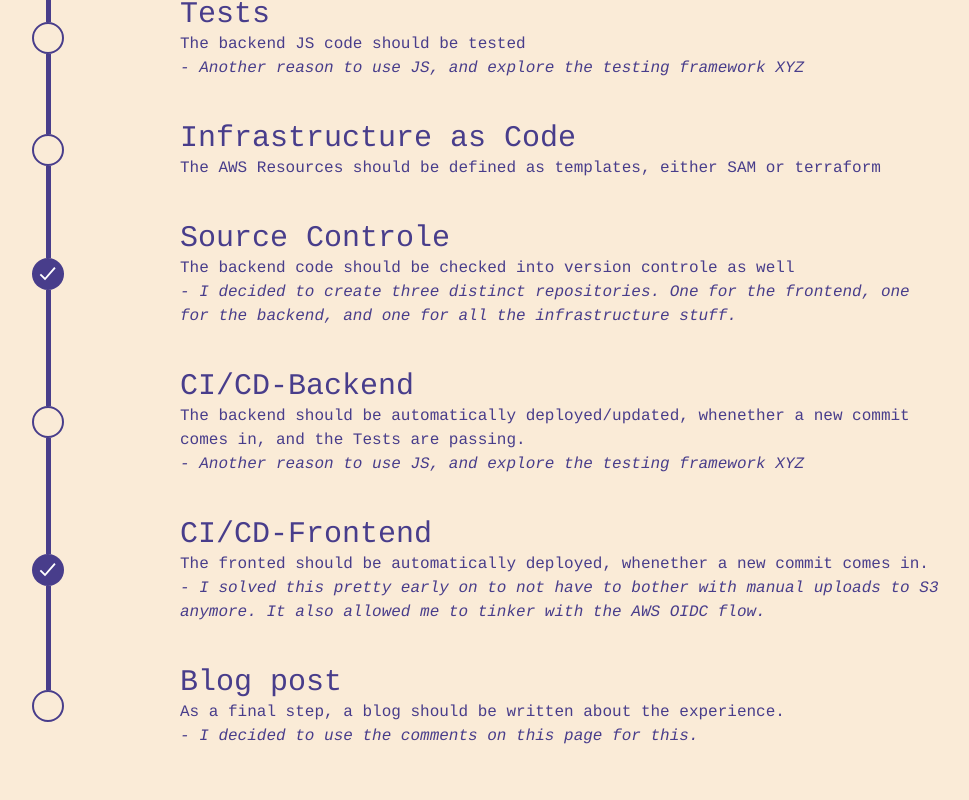
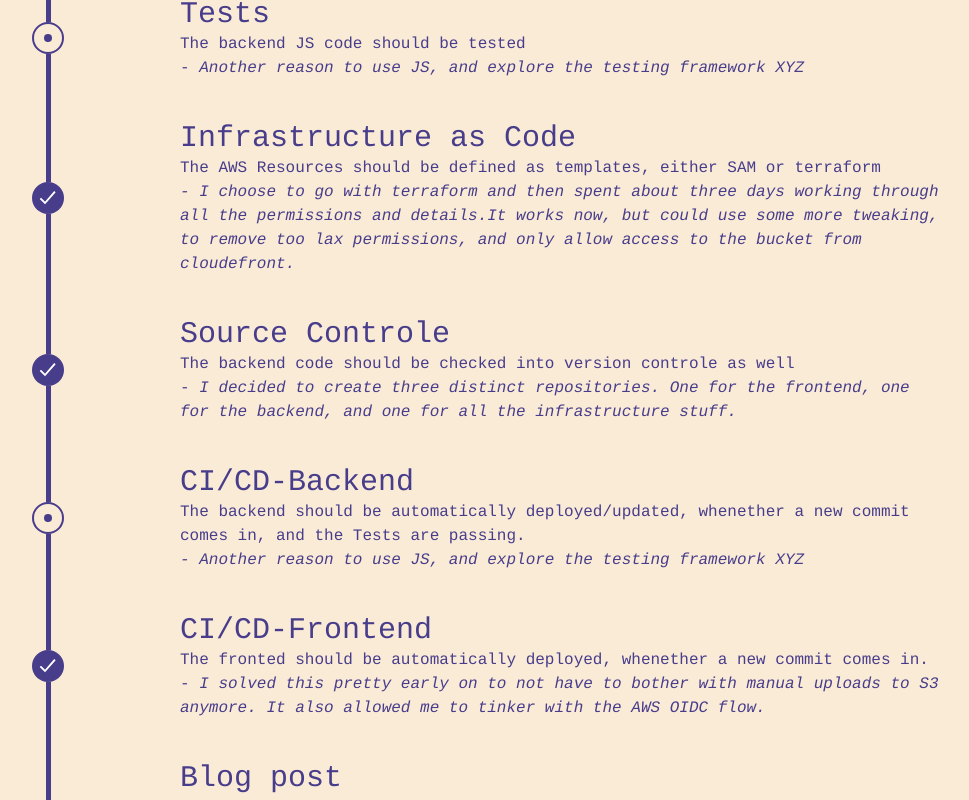
Before and after one commit to TobiasChen/toby-homepage, a React (Vite) app: page /challenge in a window 1280 px wide. Shown: the part 1760-2560 px from the top of the page, without its empty margins (208-1177 px from the left). Built offline with nearby package versions, Linux system fonts and the light colour scheme; no server answers.

Commit message:
Cleand up Code, added Readme, and some Text to Challenges.

```diff
--- a/src/Challenge.tsx
+++ b/src/Challenge.tsx
@@ -13,7 +13,7 @@ export interface ChallengeEntryInput {
   comment: string | JSX.Element;
 }
 
-const dummyJson: Array<ChallengeEntryInput> = [
+const content: Array<ChallengeEntryInput> = [
   { status: "wip", title: "Certification",
     description: "The resume should have the AWS Cloud Practioner certification on it.",
     comment: "I skipped this step, cause paying 100 bucks for a certificate, I wont really need seemed uneccessary" },
@@ -30,12 +30,15 @@ const dummyJson: Array<ChallengeEntryInput> = [
   {status :"done", title :"API", description: "An API Gateway and a Lambda function should serve as an API into the the database", comment: <p className="italic">- I configured and setup the Gateway and Lambda function, and saved the lambda function code
   <a href={"https://github.com/TobiasChen/toby-homepage-backend" } rel="noopener noreferrer" target="_blank">here</a></p> },
   { status: "done", title: "Python", description: `The lambda functions should include a bit of python code`, comment: <p className="italic"> - I decided to solve this in JS instead, because I am more confident in my python skills. For an example of work in python, I solved the last two years of Advent of Code with python <a href={"https://github.com/TobiasChen/AdventOfCode" } rel="noopener noreferrer" target="_blank">here</a> </p>},
-  { status: "notStarted", title: "Tests", description: "The backend JS code should be tested", comment: "Another reason to use JS, and explore the testing framework XYZ" },
-  { status: "notStarted", title: "Infrastructure as Code", description: "The AWS Resources should be defined as templates, either SAM or terraform", comment: "" },
+  { status: "wip", title: "Tests", description: "The backend JS code should be tested", comment: "Another reason to use JS, and explore the testing framework XYZ" },
+  { status: "done", title: "Infrastructure as Code", description: "The AWS Resources should be defined as templates, either SAM or terraform", comment: "I choose to go with terraform and then spent about three days working through all the permissions and details." +
+  "It works now, but could use some more tweaking, to remove too lax permissions, and only allow access to the bucket from cloudefront." },
   { status: "done", title: "Source Controle", description: "The backend code should be checked into version controle as well", comment: "I decided to create three distinct repositories. One for the frontend, one for the backend, and one for all the infrastructure stuff." },
-  { status: "notStarted", title: "CI/CD-Backend", description: "The backend should be automatically deployed/updated, whenether a new commit comes in, and the Tests are passing.", comment: "Another reason to use JS, and explore the testing framework XYZ" },
+  { status: "wip", title: "CI/CD-Backend", description: "The backend should be automatically deployed/updated, whenether a new commit comes in, and the Tests are passing.", comment: "Another reason to use JS, and explore the testing framework XYZ" },
   { status: "done", title: "CI/CD-Frontend", description: "The fronted should be automatically deployed, whenether a new commit comes in.", comment: "I solved this pretty early on to not have to bother with manual uploads to S3 anymore. It also allowed me to tinker with the AWS OIDC flow." },
-{ status: "notStarted", title: "Blog post", description: "As a final step, a blog should be written about the experience.", comment: "I decided to use the comments on this page for this." },
+{ status: "notStarted", title: "Blog post", description: "As a final step, a blog should be written about the experience.", comment: "I decided to use the comments on this page: \n" +
+  " Overall it was a pretty fun project, first building the website, then putting it onto AWS and figuring out terraform. \n However I was reasonably certain from the start, that AWS was not going to be the place I would want to put my website longterm, and the DNS issues were kinda the final nail in the coffin.\n" +
+" I chose XYZ as a webhost to get an IP I could point an A Record to. This also allowed me to do the cert generation on the machine, instead of the kinda cheaty way I did it for this project, where I just generated a cert locally. This allowed me to dodge the EC2/Lambda fees." },
 ]  ;
 
 const test = "home"
@@ -56,8 +59,8 @@ export default function Challenge(prop: {title: string}) {
           I decided to complete the challenge with AWS, and document my progress on this page. The text on this page is adapted from Forrest Brazeal's overview page <a href="https://cloudresumechallenge.dev/docs/the-challenge/aws/" rel="noopener noreferrer" target="_blank">here</a>.</p>
         </div>
       </div>
-      {dummyJson.map((currentEntry, index) => (
-        <ChallengeEntry status={currentEntry.status} key={index} index={index} length={dummyJson.length} description={currentEntry.description} title={currentEntry.title} comment={currentEntry.comment}></ChallengeEntry>
+      {content.map((currentEntry, index) => (
+        <ChallengeEntry status={currentEntry.status} key={index} index={index} length={content.length} description={currentEntry.description} title={currentEntry.title} comment={currentEntry.comment}></ChallengeEntry>
       ))}
     </div>
   );
--- a/src/RootLayout.tsx
+++ b/src/RootLayout.tsx
@@ -12,6 +12,7 @@ function RootLayout() {
     const getVisitorCount = async() => {
       const res = await fetch(url);
       const { data }: { data:{id: string, visits: number}} = await res.json();
+      console.log(data)
       setVisitorCount(data.visits)
 
     }
--- a/src/components/ChallengeEntry.tsx
+++ b/src/components/ChallengeEntry.tsx
@@ -1,6 +1,4 @@
 import { ChallengeEntryInput} from "../Challenge";
-import { ReactComponent as Checkmark } from "../assets/mark-check.svg";
-import { ReactComponent as Xmark } from "../assets/mark-x.svg";
 import CircleLine from "./CircleLine";
 
 type ChallengeEntryType = ChallengeEntryInput & {index: number, length: number}
```
Also changed, not shown: 1 other file (tests, documents, lock files or other folders).
